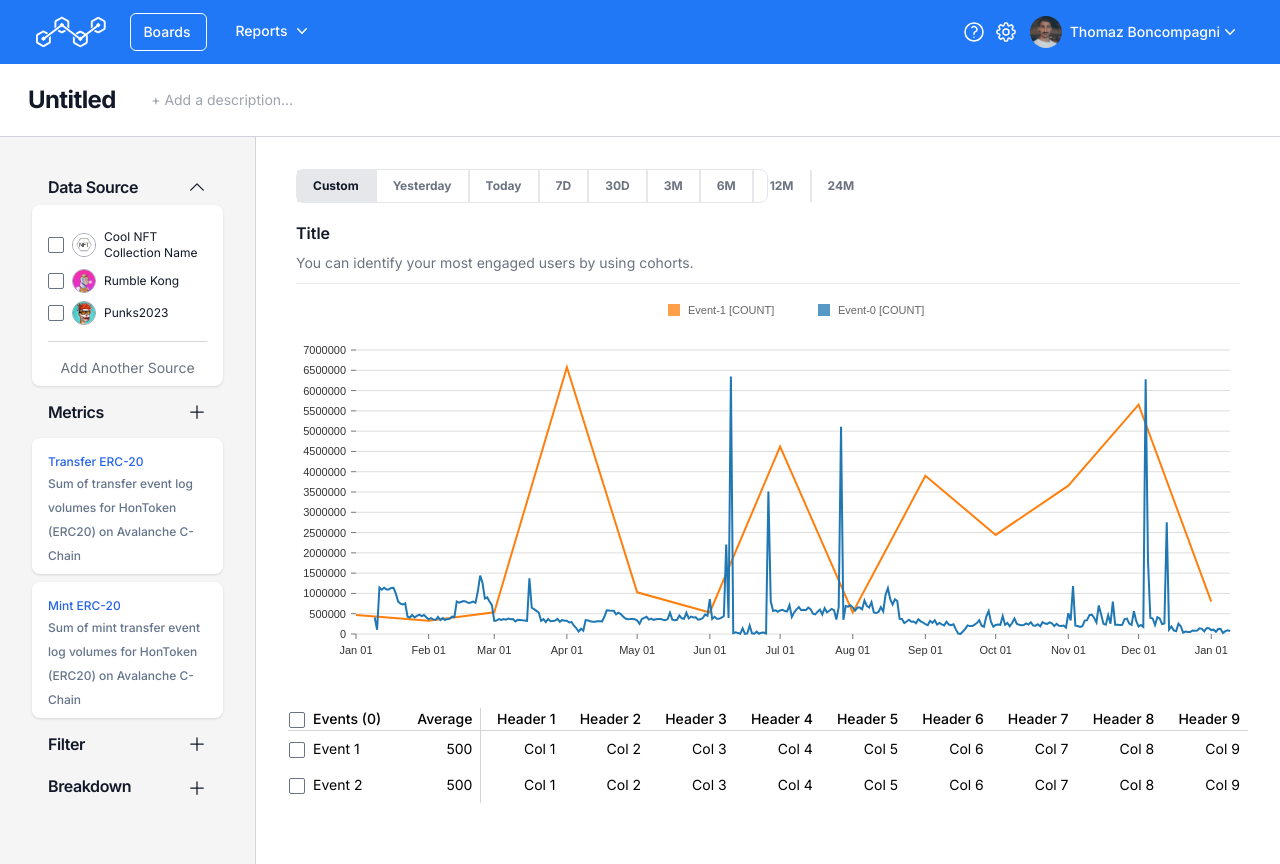
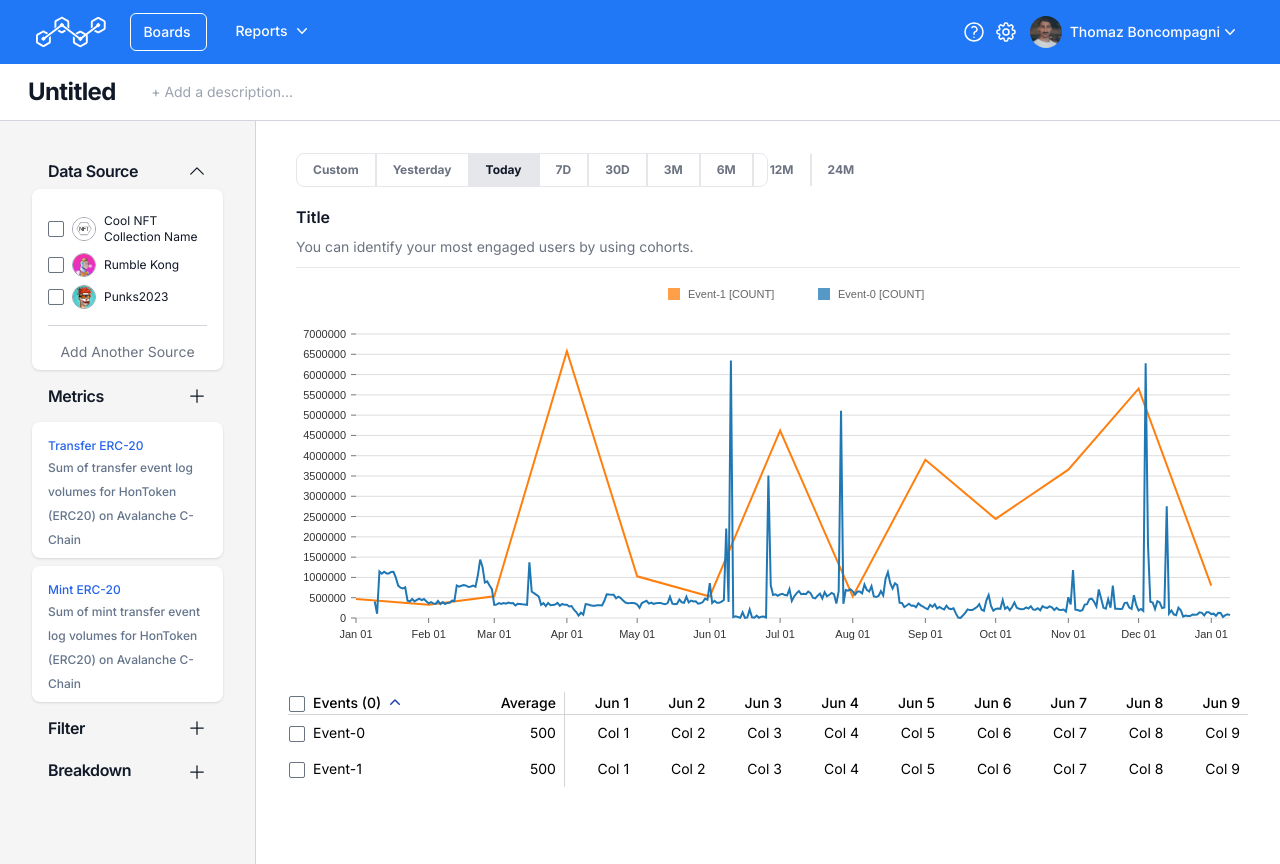
Before and after one commit to thomazjb/chainskope-chart-page, a Next.js app: page /Boards in a window 1280 px wide. Built offline with nearby package versions, Linux system fonts and the light colour scheme.

Commit message:
improving code

```diff
--- a/src/components/ChartEvents.tsx
+++ b/src/components/ChartEvents.tsx
@@ -1,10 +1,12 @@
 import React, { useState } from 'react';
+import { ChevronUpIcon, ChevronDownIcon } from '@heroicons/react/20/solid';
 
 interface TableProps { }
 
 const ChartEvents: React.FC<TableProps> = () => {
     const [selectAll, setSelectAll] = useState(false);
     const [selectedRows, setSelectedRows] = useState<boolean[]>(Array(2).fill(false));
+    const [isTbodyVisible, setIsTbodyVisible] = useState(true); // State to manage tbody visibility
 
     const handleSelectAll = () => {
         const newSelectAll = !selectAll;
@@ -21,26 +23,39 @@ const ChartEvents: React.FC<TableProps> = () => {
         setSelectAll(allSelected);
     };
 
+    const handleToggleTbody = () => {
+        setIsTbodyVisible((prevState) => !prevState);
+    };
+
     return (
         <table className="border-collapse w-full mt-4 text-sm">
             <thead>
                 <tr>
                     <th className="border-b border-neutral-300 font-medium text-left">
+                        <span style={{ display: 'flex', alignItems: 'center' }}>
+                            <span>
                                 <input
                                     type="checkbox"
                                     checked={selectAll}
                                     onChange={handleSelectAll}
-                            className="form-checkbox h-4 w-4 text-blue-600 rounded-sm"
+                                    className="form-checkbox h-4 w-4 mr-2 text-blue-600 rounded-sm"
                                 />
-                        <span className='pl-2'>Events ({selectedRows.filter((row) => row).length})</span>
+                                Events ({selectedRows.filter((row) => row).length})</span>
+                            {isTbodyVisible ? (
+                                <ChevronUpIcon className='h-5 w-5 ml-1 text-blue-800' onClick={handleToggleTbody} role="button" />
+                            ) : (
+                                <ChevronDownIcon className='h-5 w-5 ml-1 text-blue-800' onClick={handleToggleTbody} role="button" />
+                            )}
+                        </span>
                     </th>
                     {Array.from({ length: 10 }, (_, index) => (
                         <th key={index} className={`border-b border-neutral-300 font-medium text-right pr-2 ${index === 0 ? 'border-r' : ''}`}>
-                            {index === 0 ? 'Average' : ('Header ' + index)}
+                            {index === 0 ? 'Average' : 'Jun ' + index}
                         </th>
                     ))}
                 </tr>
             </thead>
+            {isTbodyVisible && (
                 <tbody>
                     {Array.from({ length: 2 }, (_, rowIndex) => (
                         <tr key={rowIndex} className="border-none">
@@ -51,16 +66,17 @@ const ChartEvents: React.FC<TableProps> = () => {
                                     onChange={() => handleRowSelect(rowIndex)}
                                     className="form-checkbox h-4 w-4 text-blue-600 rounded-sm"
                                 />
-                            <span className='pl-2'>Event {rowIndex + 1}</span>
+                                <span className="pl-2">Event-{rowIndex}</span>
                             </td>
                             {Array.from({ length: 10 }, (_, colIndex) => (
                                 <td key={colIndex} className={`p-2 text-right ${colIndex === 0 ? 'border-r border-neutral-300' : ''}`}>
-                                {colIndex === 0 ? '500' : ('Col ' + colIndex)}
+                                    {colIndex === 0 ? '500' : 'Col ' + colIndex}
                                 </td>
                             ))}
                         </tr>
                     ))}
                 </tbody>
+            )}
         </table>
     );
 };
--- a/src/components/DateTabs.tsx
+++ b/src/components/DateTabs.tsx
@@ -18,7 +18,7 @@ const DateTabs = () => {
     { id: '12M', label: '12M' },
     { id: '24M', label: '24M' },
   ];
-  const [activeTab, setActiveTab] = useState(tabs[0].id);
+  const [activeTab, setActiveTab] = useState(tabs[2].id);
   const [tabWidths, setTabWidths] = useState<number[]>([]);
 
   useEffect(() => {
--- /dev/null
+++ b/src/components/Header.tsx
@@ -0,0 +1,33 @@
+import React, { useEffect, useRef, useState } from 'react';
+
+const Header = () => {
+
+    const [title, setTitle] = useState('Untitled');
+    const [description, setDescription] = useState('');
+
+    return (
+        <header className="bg-white z-9 border-b border-gray-300">
+            <div className="mx-auto max-w-8xl px-4 py-1 sm:px-4 lg:px-4 flex items-center">
+                <input
+                    type="text"
+                    value={title}
+                    onChange={(e) => setTitle(e.target.value)}
+                    className="text-2xl font-bold tracking-tight text-gray-900 bg-transparent border-none focus:outline-none"
+                    style={{ width: `${title.length * 0.6}em` }}
+                />
+                <div className="relative rounded-md text-neutral-500 text-xs pl-2">
+                    <input
+                        type="text"
+                        value={description}
+                        onChange={(e) => setDescription(e.target.value)}
+                        className="rounded-md border-0 py-1.5 pr-20 text-gray-900 ring-0 focus:ring-0 placeholder:text-gray-400 sm:text-sm sm:leading-6"
+                        placeholder="+ Add a description..."
+                    />
+                </div>
+            </div>
+        </header>
+
+    );
+};
+
+export default Header;
--- a/src/components/LineChart.tsx
+++ b/src/components/LineChart.tsx
@@ -1,4 +1,4 @@
-import React from 'react';
+import React, { useEffect, useRef } from 'react';
 import { ResponsiveLine } from '@nivo/line';
 
 const LineChart = ({ data }:any) => {
--- a/src/pages/Boards.tsx
+++ b/src/pages/Boards.tsx
@@ -6,6 +6,7 @@ import contractsData from '@/utils/contractsData';
 import chartsData from '@/utils/chartsData';
 import LineChart from '@/components/LineChart';
 import ChartEvents from '@/components/ChartEvents';
+import Header from '@/components/Header';
 import { Disclosure } from '@headlessui/react';
 import { ChevronDownIcon, PlusIcon } from '@heroicons/react/24/outline';
 import DateTabs from '@/components/DateTabs';
@@ -17,9 +18,6 @@ const RootLayout = dynamic(() => import('@/app/layout'), { ssr: false });
 const metrics = metricsData.data.data;
 const contracts = contractsData.data;
 
-function classNames(...classes: string[]) {
-  return classes.filter(Boolean).join(' ');
-}
 export default function Boards() {
   const jsonData = chartsData;
   const chartData = jsonData.map((chart, index) => ({
@@ -29,9 +27,6 @@ export default function Boards() {
       y: value,
     })),
   }));
-
-  const [title, setTitle] = useState('Untitled');
-  const [description, setDescription] = useState('');
 
   const dataSourceItens = [
     {
@@ -55,26 +50,7 @@ export default function Boards() {
     <RootLayout>
       <>
         <div className="flex flex-col h-screen">
-          <header className="bg-white z-9 border-b border-gray-300">
-            <div className="mx-auto max-w-8xl px-4 py-3 sm:px-4 lg:px-4 flex items-center">
-              <input
-                type="text"
-                value={title}
-                onChange={(e) => setTitle(e.target.value)}
-                className="text-2xl font-bold tracking-tight text-gray-900 bg-transparent border-none focus:outline-none"
-                style={{ width: `${title.length * 0.6}em` }}
-              />
-              <div className="relative rounded-md text-neutral-500 text-xs pl-2">
-                <input
-                  type="text"
-                  value={description}
-                  onChange={(e) => setDescription(e.target.value)}
-                  className="rounded-md border-0 py-1.5 pr-20 text-gray-900 ring-0 focus:ring-0 placeholder:text-gray-400 sm:text-sm sm:leading-6"
-                  placeholder="+ Add a description..."
-                />
-              </div>
-            </div>
-          </header>
+          <Header></Header>
           <main className="flex-1 overflow-y-auto">
             <div className="flex h-full">
               <div className="w-1/5 bg-neutral-100 max-w-4xl py-6 sm:px-2 lg:px-2 h-full border-r border-gray-300">
```
Lines whose indentation alone changed are shown as unchanged.
